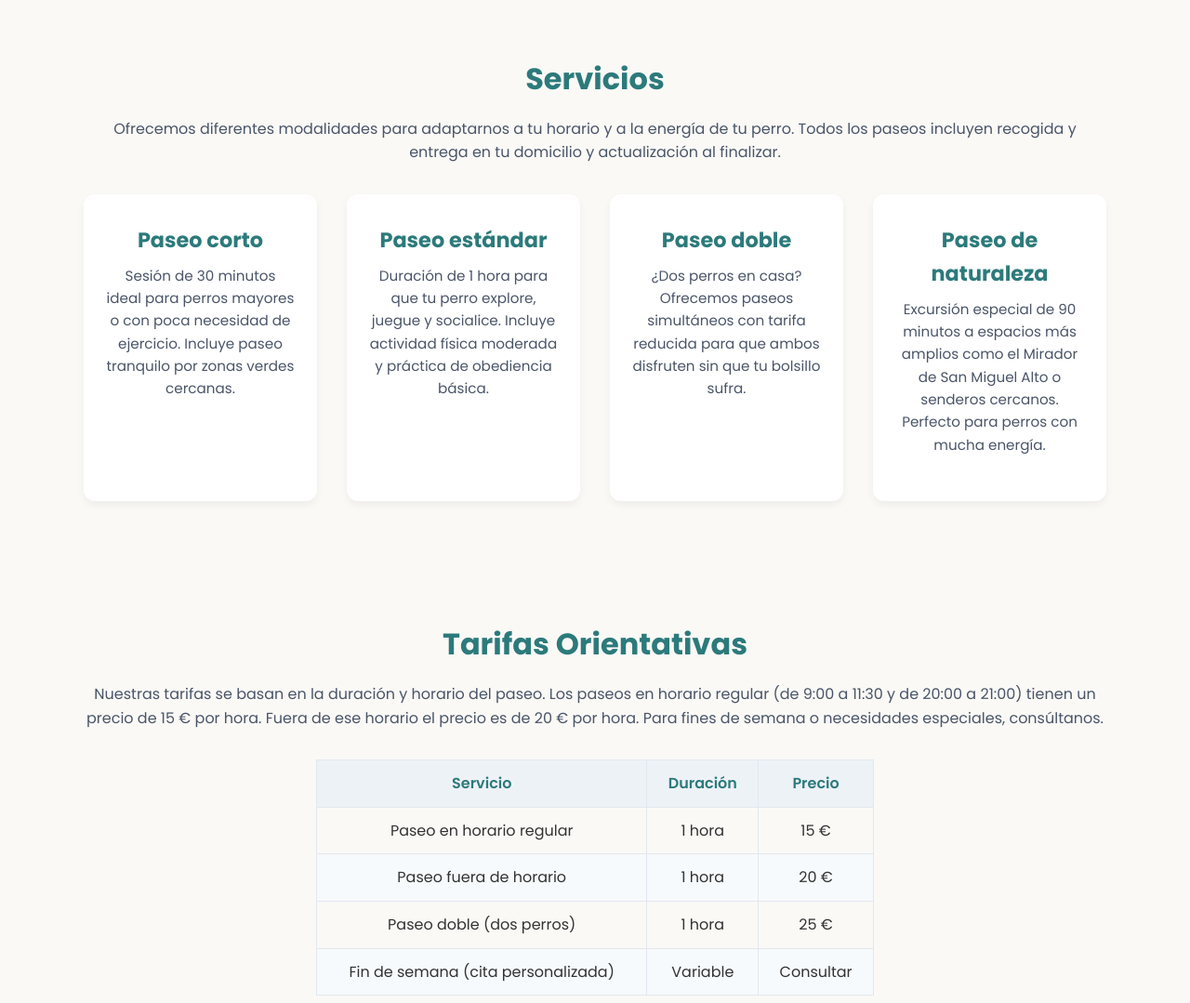
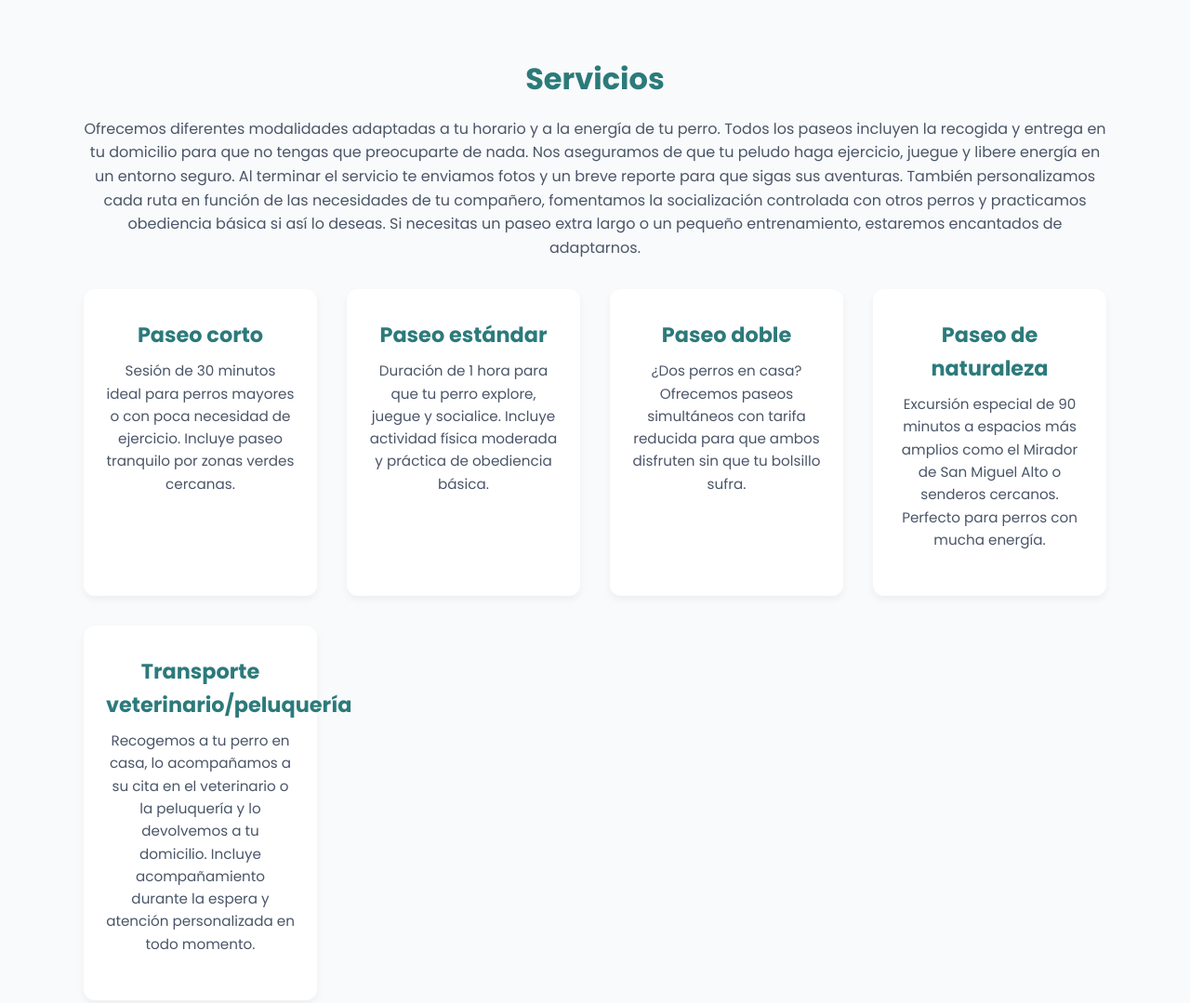
Before and after one commit to jfaguila/jorge-paseador-website, a plain HTML site: page index.html in a window 1280 px wide. Shown: the part 1700-2779 px from the top of the page at 93% size. Drawn offline with Linux system fonts and the light colour scheme; a script that the page names is missing.

Commit message:
Actualizar diseño minimalista y servicios: eliminar fotos duplicadas, mejorar descripciones y agregar servicio de transporte al veterinario/peluquería

```diff
--- a/index.html
+++ b/index.html
@@ -21,7 +21,8 @@
       font-family: 'Poppins', sans-serif;
       line-height: 1.6;
       color: #333;
-      background-color: #FAF9F6;
+      /* Fondo ligeramente más claro para un aspecto minimalista y moderno */
+      background-color: #F9FAFB;
     }
     header {
       background-color: #ffffff;
@@ -67,7 +68,8 @@
       align-items: center;
       text-align: center;
       padding: 4rem 0 2rem;
-      background-color: #E6FFFA;
+      /* Color de fondo suave para el héroe */
+      background-color: #F2FFFC;
     }
     .hero img {
       width: 100%;
@@ -334,10 +336,7 @@
 </div>
     <!-- Galería de fotos personalizadas -->
     <div class="about-gallery">
-      <!-- Primera pareja de imágenes originales -->
-      <img src="perro_gallery1.jpg" alt="Jorge paseando con bulldogs en Granada" />
-      <img src="perro_gallery2.jpg" alt="Jorge mostrando cariño a un bulldog" />
-      <!-- Nuevas imágenes aportadas por el usuario para personalizar aún más la sección -->
+      <!-- Imágenes aportadas por el usuario para personalizar la sección -->
       <img src="jorge_bulldogs.jpg" alt="Jorge con dos bulldogs franceses junto al agua" />
       <img src="jorge_kissing.jpg" alt="Jorge besando a uno de sus bulldogs franceses" />
     </div>
@@ -347,7 +346,10 @@
 <section id="servicios">
 <div class="container">
 <h2>Servicios</h2>
-<p>Ofrecemos diferentes modalidades para adaptarnos a tu horario y a la energía de tu perro. Todos los paseos incluyen recogida y entrega en tu domicilio y actualización al finalizar.</p>
+<p>
+  Ofrecemos diferentes modalidades adaptadas a tu horario y a la energía de tu perro. Todos los paseos incluyen la recogida y entrega en tu domicilio para que no tengas que preocuparte de nada.
+  Nos aseguramos de que tu peludo haga ejercicio, juegue y libere energía en un entorno seguro. Al terminar el servicio te enviamos fotos y un breve reporte para que sigas sus aventuras. También personalizamos cada ruta en función de las necesidades de tu compañero, fomentamos la socialización controlada con otros perros y practicamos obediencia básica si así lo deseas. Si necesitas un paseo extra largo o un pequeño entrenamiento, estaremos encantados de adaptarnos.
+</p>
 <div class="services-grid">
 <div class="service-card">
 <h3>Paseo corto</h3>
@@ -365,6 +367,12 @@
 <h3>Paseo de naturaleza</h3>
 <p>Excursión especial de 90 minutos a espacios más amplios como el Mirador de San Miguel Alto o senderos cercanos. Perfecto para perros con mucha energía.</p>
 </div>
+
+  <!-- Nuevo servicio de transporte al veterinario o peluquería -->
+  <div class="service-card">
+    <h3>Transporte veterinario/peluquería</h3>
+    <p>Recogemos a tu perro en casa, lo acompañamos a su cita en el veterinario o la peluquería y lo devolvemos a tu domicilio. Incluye acompañamiento durante la espera y atención personalizada en todo momento.</p>
+  </div>
 </div>
 </div>
 </section>
@@ -372,7 +380,9 @@
 <section id="tarifas">
 <div class="container">
 <h2>Tarifas Orientativas</h2>
-    <p>Nuestras tarifas se basan en la duración y horario del paseo. Los paseos en horario regular (de 9:00&nbsp;a&nbsp;11:30 y de 20:00&nbsp;a&nbsp;21:00) tienen un precio de 15&nbsp;€ por hora. Fuera de ese horario el precio es de 20&nbsp;€ por hora. Para fines de semana o necesidades especiales, consúltanos.</p>
+    <p>
+      Nuestras tarifas se basan en la duración y horario del paseo. Los paseos en horario regular (de 9:00&nbsp;a&nbsp;11:30 y de 20:00&nbsp;a&nbsp;21:00) tienen un precio de 15&nbsp;€ por hora. Fuera de ese horario el precio es de 20&nbsp;€ por hora. Para fines de semana o necesidades especiales, consúltanos. También ofrecemos un servicio de transporte al veterinario o a la peluquería por una tarifa fija.
+    </p>
 <table class="pricing-table">
 <thead>
 <tr>
@@ -401,6 +411,12 @@
     <td>Fin de semana (cita personalizada)</td>
     <td>Variable</td>
     <td>Consultar</td>
+    </tr>
+
+    <tr>
+    <td>Transporte veterinario/peluquería</td>
+    <td>Ida y vuelta</td>
+    <td>30 €</td>
     </tr>
     </tbody>
 </table>
```
